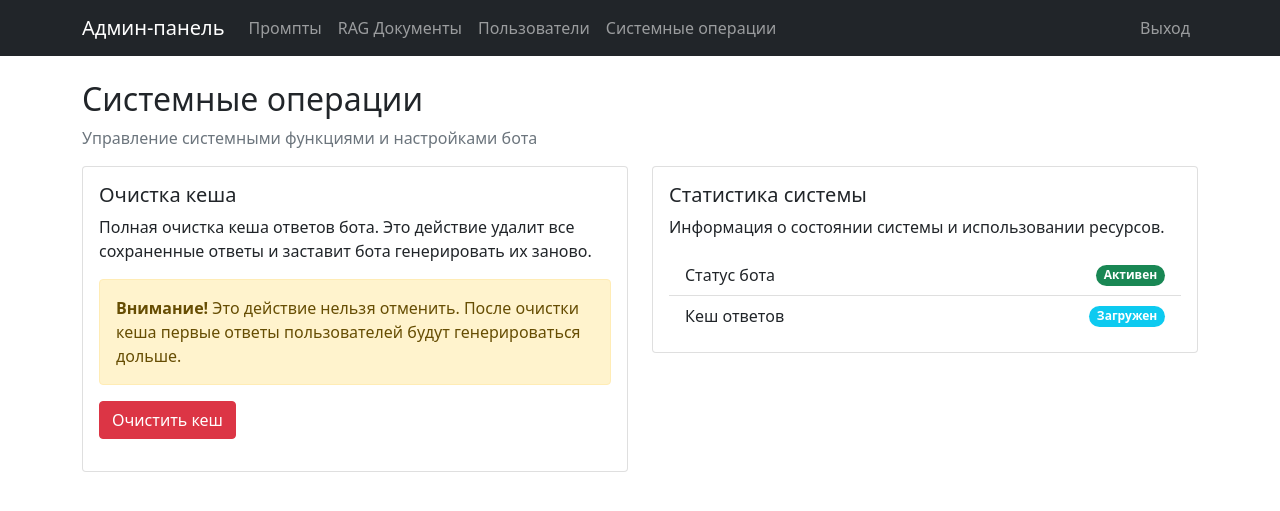
After one commit to Cossomoj/RAG_agent, a Flask app: page /system in a window 1280 px wide. The commit adds this page. Shown: the top 511 px of the page. Run offline with Flask 2, Linux system fonts and the light colour scheme; the visitor is signed in with stand-in values (Sample User, id 1); parts of the project's set-up code (start-up, migrations or seed data) failed here and were passed over.

Commit message:
доработки админки

```diff
--- a/admin/app.py
+++ b/admin/app.py
@@ -3,6 +3,19 @@ from functools import wraps
 import os
 import sys
 from datetime import datetime
+import sqlite3
+
+# Добавляем путь к основному модулю бота
+sys.path.append(os.path.join(os.path.dirname(__file__), '..', 'main_version'))
+
+# Импортируем функцию очистки кеша из основного файла бота
+try:
+    from telegram_bot import clear_all_cache
+except ImportError:
+    # Если не удается импортировать, создаем заглушку
+    def clear_all_cache():
+        print("Функция очистки кеша недоступна")
+        return False
 
 # Импортируем DatabaseOperations из локального файла
 from database import DatabaseOperations
@@ -93,11 +106,21 @@ def prompts():
 @login_required
 def add_prompt():
     if request.method == 'POST':
+        question_id = request.form['question_id']
         question_text = request.form['question_text']
         prompt_template = request.form['prompt_template']
-        db.add_prompt(question_text, prompt_template)
-        flash('Промпт успешно добавлен')
-        return redirect(url_for('prompts'))
+
+        try:
+            db.add_prompt(int(question_id), question_text, prompt_template)
+            flash('Промпт успешно добавлен')
+            return redirect(url_for('prompts'))
+        except sqlite3.IntegrityError:
+            flash(f'Ошибка: Промпт с ID {question_id} уже существует')
+        except ValueError:
+            flash('Ошибка: ID вопроса должен быть числом')
+        except Exception as e:
+            flash(f'Ошибка при добавлении промпта: {str(e)}')
+
     return render_template('add_prompt.html')
 
 # Добавляем новые маршруты для промптов
@@ -114,11 +137,18 @@ def delete_prompt(prompt_id):
 @login_required
 def edit_prompt(prompt_id):
     if request.method == 'POST':
+        new_question_id = request.form['question_id']
         question_text = request.form['question_text']
         prompt_template = request.form['prompt_template']
         try:
-            db.update_prompt(prompt_id, question_text, prompt_template)
+            db.update_prompt(prompt_id, int(new_question_id), question_text, prompt_template)
             flash('Промпт успешно обновлен')
+            return redirect(url_for('prompts'))
+        except sqlite3.IntegrityError:
+            flash(f'Ошибка: Промпт с ID {new_question_id} уже существует')
+            return redirect(url_for('prompts'))
+        except ValueError as e:
+            flash(f'Ошибка: {str(e)}')
             return redirect(url_for('prompts'))
         except Exception as e:
             flash(f'Ошибка при обновлении промпта: {str(e)}')
@@ -195,5 +225,20 @@ def user_details(user_id):
         return jsonify(user)
     return jsonify({'error': 'Пользователь не найден'}), 404
 
+# Маршруты для системных операций
+@app.route('/system')
+@login_required
+def system():
+    return render_template('system.html')
+
+@app.route('/system/clear-cache', methods=['POST'])
+@login_required
+def clear_cache():
+    try:
+        clear_all_cache()
+        return jsonify({'success': True, 'message': 'Кеш успешно очищен'})
+    except Exception as e:
+        return jsonify({'success': False, 'error': f'Ошибка при очистке кеша: {str(e)}'})
+
 if __name__ == '__main__':
     app.run(debug=True, host='0.0.0.0', port=8002)
--- a/admin/templates/add_prompt.html
+++ b/admin/templates/add_prompt.html
@@ -9,6 +9,12 @@
             </div>
             <div class="card-body">
                 <form method="POST">
+                    <div class="mb-3">
+                        <label for="question_id" class="form-label">ID вопроса</label>
+                        <input type="number" class="form-control" id="question_id" name="question_id"
+                               placeholder="Введите уникальный ID вопроса" required min="1">
+                        <div class="form-text">Уникальный числовой идентификатор для вопроса (например: 1, 2, 3...)</div>
+                    </div>
                     <div class="mb-3">
                         <label for="question_text" class="form-label">Вопрос</label>
                         <input type="text" class="form-control" id="question_text" name="question_text"
--- a/admin/templates/base.html
+++ b/admin/templates/base.html
@@ -25,6 +25,9 @@
                     <li class="nav-item">
                         <a class="nav-link" href="{{ url_for('users') }}">Пользователи</a>
                     </li>
+                    <li class="nav-item">
+                        <a class="nav-link" href="{{ url_for('system') }}">Системные операции</a>
+                    </li>
                 </ul>
                 <ul class="navbar-nav ms-auto">
                     <li class="nav-item">
--- a/admin/templates/prompts.html
+++ b/admin/templates/prompts.html
@@ -58,6 +58,11 @@
                 <form id="editForm" method="POST">
                     <input type="hidden" id="editPromptId" name="prompt_id">
                     <div class="mb-3">
+                        <label for="editQuestionId" class="form-label">ID вопроса</label>
+                        <input type="number" class="form-control" id="editQuestionId" name="question_id" required min="1">
+                        <div class="form-text">Уникальный числовой идентификатор для вопроса</div>
+                    </div>
+                    <div class="mb-3">
                         <label for="editQuestionText" class="form-label">Вопрос</label>
                         <input type="text" class="form-control" id="editQuestionText" name="question_text" required>
                     </div>
@@ -81,6 +86,7 @@ function editPrompt(id) {
         .then(response => response.json())
         .then(data => {
             document.getElementById('editPromptId').value = data.question_id;
+            document.getElementById('editQuestionId').value = data.question_id;
             document.getElementById('editQuestionText').value = data.question_text;
             document.getElementById('editPromptTemplate').value = data.prompt_template;
             const modal = new bootstrap.Modal(document.getElementById('editModal'));
--- /dev/null
+++ b/admin/templates/system.html
@@ -0,0 +1,90 @@
+{% extends "base.html" %}
+
+{% block content %}
+<div class="row">
+    <div class="col-md-12">
+        <h2>Системные операции</h2>
+        <p class="text-muted">Управление системными функциями и настройками бота</p>
+    </div>
+</div>
+
+<div class="row">
+    <div class="col-md-6">
+        <div class="card mb-4">
+            <div class="card-body">
+                <h5 class="card-title">
+                    <i class="bi bi-trash"></i> Очистка кеша
+                </h5>
+                <p class="card-text">
+                    Полная очистка кеша ответов бота. Это действие удалит все сохраненные ответы и заставит бота генерировать их заново.
+                </p>
+                <div class="alert alert-warning" role="alert">
+                    <strong>Внимание!</strong> Это действие нельзя отменить. После очистки кеша первые ответы пользователей будут генерироваться дольше.
+                </div>
+                <button type="button" class="btn btn-danger" onclick="clearCache()">
+                    <i class="bi bi-trash"></i> Очистить кеш
+                </button>
+                <div id="cache-result" class="mt-3"></div>
+            </div>
+        </div>
+    </div>
+
+    <div class="col-md-6">
+        <div class="card mb-4">
+            <div class="card-body">
+                <h5 class="card-title">
+                    <i class="bi bi-info-circle"></i> Статистика системы
+                </h5>
+                <p class="card-text">
+                    Информация о состоянии системы и использовании ресурсов.
+                </p>
+                <ul class="list-group list-group-flush">
+                    <li class="list-group-item d-flex justify-content-between align-items-center">
+                        Статус бота
+                        <span class="badge bg-success rounded-pill">Активен</span>
+                    </li>
+                    <li class="list-group-item d-flex justify-content-between align-items-center">
+                        Кеш ответов
+                        <span class="badge bg-info rounded-pill">Загружен</span>
+                    </li>
+                </ul>
+            </div>
+        </div>
+    </div>
+</div>
+
+<script>
+function clearCache() {
+    if (confirm('Вы уверены, что хотите очистить весь кеш? Это действие нельзя отменить.')) {
+        const resultDiv = document.getElementById('cache-result');
+        resultDiv.innerHTML = '<div class="alert alert-info">Очистка кеша...</div>';
+
+        fetch('/system/clear-cache', {
+            method: 'POST',
+            headers: {
+                'Content-Type': 'application/json',
+            }
+        })
+        .then(response => response.json())
+        .then(data => {
+            if (data.success) {
+                resultDiv.innerHTML = '<div class="alert alert-success">' + data.message + '</div>';
+            } else {
+                resultDiv.innerHTML = '<div class="alert alert-danger">Ошибка: ' + data.error + '</div>';
+            }
+
+            // Скрыть сообщение через 5 секунд
+            setTimeout(() => {
+                resultDiv.innerHTML = '';
+            }, 5000);
+        })
+        .catch(error => {
+            resultDiv.innerHTML = '<div class="alert alert-danger">Ошибка сети: ' + error.message + '</div>';
+            setTimeout(() => {
+                resultDiv.innerHTML = '';
+            }, 5000);
+        });
+    }
+}
+</script>
+{% endblock %}
```
Also changed, not shown: admin/database.py (+26 -10 lines), admin/templates/index.html (+12 -0 lines), src/main_version/telegram_bot.py (+20 -0 lines).
